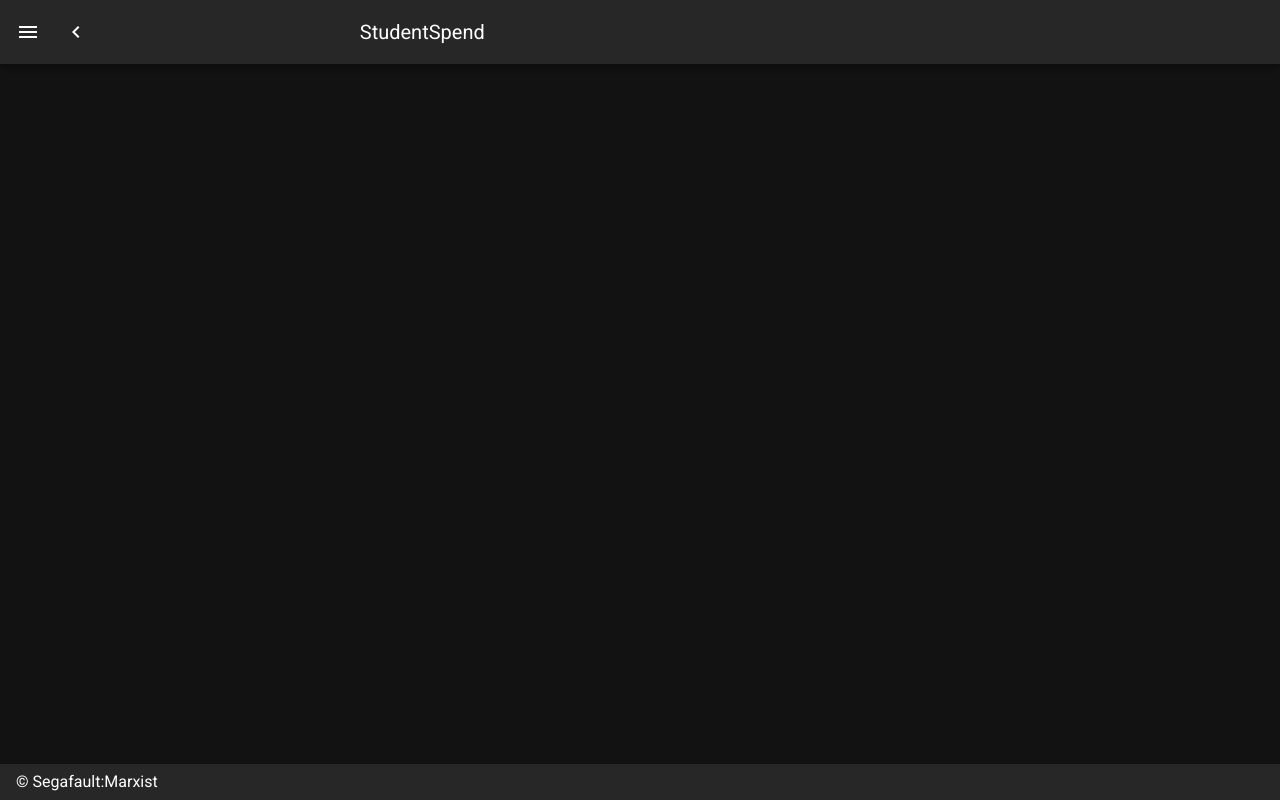
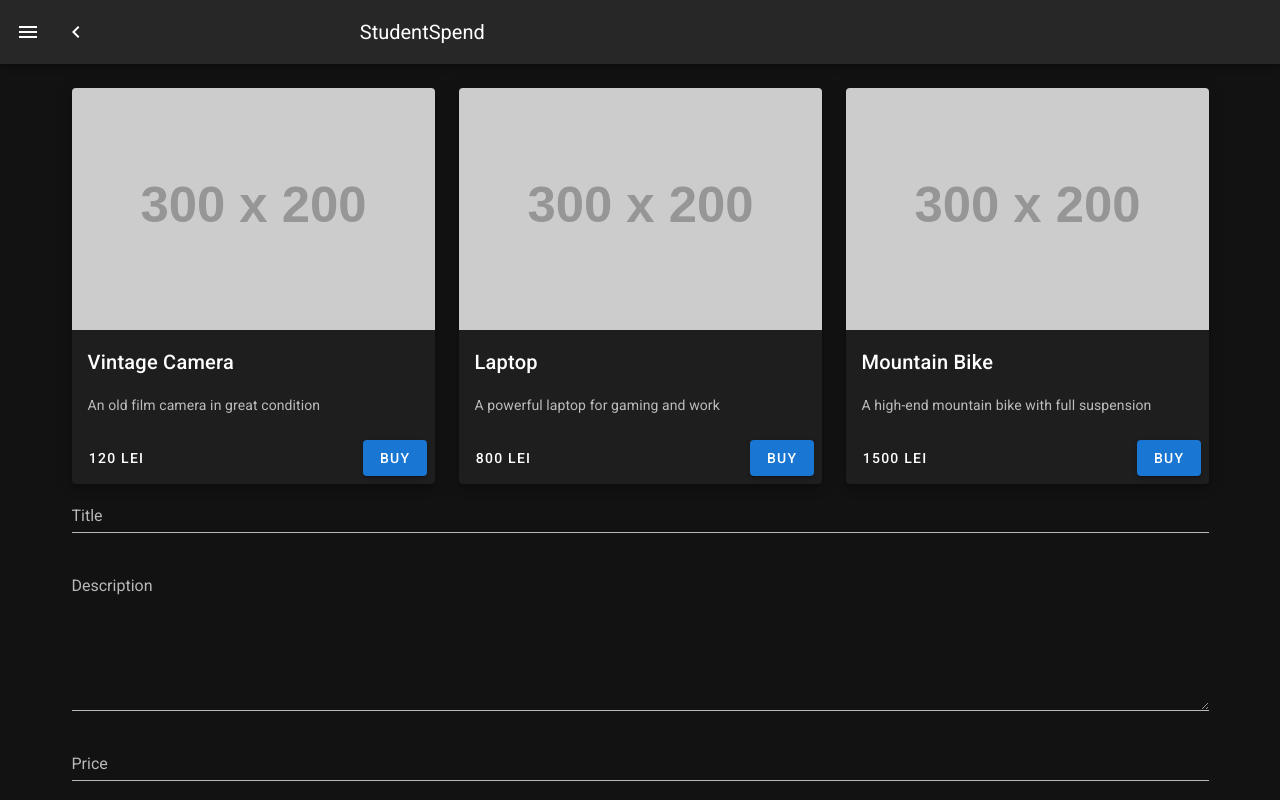
Before and after one commit to raduu-m/HackITAll-App, a Nuxt app in the folder template-nuxtjs/: page /Marketplace in a window 1280 px wide. Shown: the top 800 px of the page. Built offline with nearby package versions, Linux system fonts and the light colour scheme.

Commit message:
Added Marketplace and other improvements

```diff
--- a/template-nuxtjs/layouts/default.vue
+++ b/template-nuxtjs/layouts/default.vue
@@ -115,7 +115,17 @@ export default {
           icon: 'mdi mdi-forum-outline', //mdi-chart-bubble
           title: 'Gheorghe',
           to: '/assistent'
-        }
+        },
+        {
+          icon: 'mdi mdi-credit-card-outline', //mdi-chart-bubble
+          title: 'Offers',
+          to: '/offerts'
+        },
+        {
+          icon: 'mdi mdi-shopping', //mdi-chart-bubble
+          title: 'Marketplace',
+          to: '/marketplace'
+        },
       ],
       miniVariant: false,
       right: false,
--- a/template-nuxtjs/pages/Assistent.vue
+++ b/template-nuxtjs/pages/Assistent.vue
@@ -1,27 +1,25 @@
 <template>
   <v-app>
-      <v-card class="elevation-12" style="; margin: 50px auto; height: 700px;  max-width: 100%;
-      width: 800px;
-      margin: 0 auto;">
+    <v-card class="elevation-12" style=" height: 750px; max-width: 100%; width: 800px;">
       <v-toolbar color="primary" dark>
-          <v-toolbar-title>AI Assistant Chat</v-toolbar-title>
+        <v-toolbar-title>Gheorghe</v-toolbar-title>
         <v-spacer></v-spacer>
       </v-toolbar>
-        <v-card-text style="height: 450px; overflow-y: scroll;">
+      <v-card-text style="height: 350px; overflow-y:auto;">
         <v-list>
           <v-list-item v-for="(message, index) in messages" :key="index">
             <v-list-item-content>
               <v-card class="pa-2" :class="{ 'blue-grey': message.sender === 'bot', 'green lighten-3': message.sender === 'user' }">
-                  <v-card-title v-if="message.sender === 'bot'" class="text-h6">AI Assistant:</v-card-title>
+                <v-card-title v-if="message.sender === 'bot'" class="text-h6">Gheorghe:</v-card-title>
                 <v-card-title v-else class="text-h6">You:</v-card-title>
-                  <v-card-text style="width: 100% margin: 50px auto">{{ message.content }}</v-card-text>
+                <v-card-text style="width: 100%; margin: 50px auto;">{{ message.content }}</v-card-text>
               </v-card>
             </v-list-item-content>
           </v-list-item>
         </v-list>
       </v-card-text>
-        <v-card-actions>
-          <v-form @submit.prevent="sendMessage">
+      <div style="display: flex; align-items: center; position: absolute; bottom: 0; width: 95%; margin-left: 10px;">
+        <v-form @submit.prevent="sendMessage" style="flex: 1;">
           <v-textarea
             v-model="messageContent"
             label="Type your message here"
@@ -32,9 +30,9 @@
             dense
             required
           ></v-textarea>
-            <v-btn color="primary" type="submit" :disabled="!messageContent.trim()">Send</v-btn>
         </v-form>
-        </v-card-actions>
+        <v-btn color="primary" type="submit" :disabled="!messageContent.trim()" style="margin-left: 16px; margin-bottom:25px" @click="sendMessage">Send</v-btn>
+      </div>
     </v-card>
   </v-app>
 </template>
@@ -70,10 +68,6 @@
         }
         return axios.post('/api/ai-chat', postData)
       },
-      logout () {
-        localStorage.removeItem('token')
-        this.$router.push('/login')
-      }
     }
   }
   </script>
--- /dev/null
+++ b/template-nuxtjs/pages/Marketplace.vue
@@ -0,0 +1,90 @@
+<template>
+    <v-container>
+      <v-row>
+        <v-col md="6" lg="4" v-for="ad in ads" :key="ad.id">
+          <v-card class="ad-card" :elevation="6">
+            <v-img :src="ad.image" class="ad-image" />
+            <v-card-title>{{ ad.title }}</v-card-title>
+            <v-card-text>{{ ad.description }}</v-card-text>
+            <v-card-actions>
+              <v-btn text> {{ ad.price }} Lei</v-btn>
+              <v-spacer />
+              <v-btn color="primary" @click="buy(ad.id)">Buy</v-btn>
+            </v-card-actions>
+          </v-card>
+        </v-col>
+      </v-row>
+      <v-form @submit.prevent="postAd">
+        <v-text-field v-model="title" label="Title" required></v-text-field>
+        <v-textarea v-model="description" label="Description" required></v-textarea>
+        <v-text-field v-model="price" label="Price" required></v-text-field>
+        <v-file-input label="Image" v-model="image"></v-file-input>
+        <v-btn type="submit" color="primary">Post Ad</v-btn>
+      </v-form>
+    </v-container>
+  </template>
+
+  <script>
+  export default {
+    data() {
+      return {
+        ads: [
+          {
+            id: 1,
+            title: 'Vintage Camera',
+            description: 'An old film camera in great condition',
+            price: 120,
+            image: 'https://via.placeholder.com/300x200/ebf8ff/000000?text=Vintage+Camera'
+          },
+          {
+            id: 2,
+            title: 'Laptop',
+            description: 'A powerful laptop for gaming and work',
+            price: 800,
+            image: 'https://via.placeholder.com/300x200/ebf8ff/000000?text=Laptop'
+          },
+          {
+            id: 3,
+            title: 'Mountain Bike',
+            description: 'A high-end mountain bike with full suspension',
+            price: 1500,
+            image: 'https://via.placeholder.com/300x200/ebf8ff/000000?text=Mountain+Bike'
+          }
+        ],
+        title: '',
+        description: '',
+        price: '',
+        image: null
+      };
+    },
+    methods: {
+      buy(adId) {
+        alert('You bought ad #' + adId);
+      },
+      postAd() {
+        const newAd = {
+          id: this.ads.length + 1,
+          title: this.title,
+          description: this.description,
+          price: this.price,
+          image: null
+        };
+        if (this.image) {
+          // Read the file as a base64 string and set it as the ad image
+          const reader = new FileReader();
+          reader.onload = () => {
+            newAd.image = reader.result;
+            this.ads.push(newAd);
+          };
+          reader.readAsDataURL(this.image);
+        } else {
+          this.ads.push(newAd);
+        }
+        this.title = '';
+        this.description = '';
+        this.price = '';
+        this.image = null;
+      }
+    }
+  };
+  </script>
--- a/template-nuxtjs/pages/Payments.vue
+++ b/template-nuxtjs/pages/Payments.vue
@@ -11,27 +11,59 @@
     <v-card>
       <v-card-title class="text-h5">{{ selectedCategory }}</v-card-title>
       <v-card-text>
+        <v-if v-if="selectedCategory === 'Restante' || selectedCategory === 'Campus'">
           <v-text-field
-            v-if="selectedCategory === 'Restante' || selectedCategory === 'Campus'"
             v-model="amount"
             label="Amount due"
             outlined
             dense
           />
           <v-text-field
-            v-if="selectedCategory === 'Other Payments'"
+            v-if="selectedPaymentType === 'Student'"
+            v-model="studentId"
+            label="Student ID"
+            outlined
+            dense
+          />
+          <v-text-field
+            v-if="selectedPaymentType === 'University'"
+            v-model="paymentNote"
+            label="Payment Note"
+            outlined
+            dense
+          />
+        </v-if>
+        <v-if v-if="selectedCategory === 'Other Payments'">
+          <v-select
+            v-model="selectedPaymentType"
+            :items="paymentTypes"
+            label="Payment Type"
+            outlined
+            dense
+          />
+          <v-text-field
             v-model="amount"
             label="Amount due"
             outlined
             dense
           />
+          <v-if v-if="selectedPaymentType === 'Student'">
             <v-text-field
-            v-if="selectedCategory === 'Other Payments'"
               v-model="studentId"
               label="Student ID"
               outlined
               dense
             />
+          </v-if>
+          <v-if v-if="selectedPaymentType === 'University'">
+            <v-text-field
+              v-model="paymentNote"
+              label="Payment Note"
+              outlined
+              dense
+            />
+          </v-if>
+        </v-if>
         <v-btn
           color="primary"
           dark
@@ -58,8 +90,11 @@
     return {
       selectedCategory: '',
       categories: ['Restante', 'Campus', 'Other Payments'],
+      selectedPaymentType: '',
+      paymentTypes: ['Student', 'University'],
       amount: '',
       studentId: '',
+      paymentNote: '',
     };
   },
   methods: {
@@ -72,8 +107,13 @@
       if (newValue === 'Restante' || newValue === 'Campus') {
         this.amount = '';
         this.studentId = '';
+        this.paymentNote = '';
+        this.selectedPaymentType = '';
       } else {
         this.amount = '';
+        this.studentId = '';
+        this.paymentNote = '';
+        this.selectedPaymentType = '';
       }
     },
   },
--- a/template-nuxtjs/pages/Profile.vue
+++ b/template-nuxtjs/pages/Profile.vue
@@ -26,24 +26,29 @@
     </v-card>
   </v-container>
 </template>
+<script>
+import QRCode from 'qrcode'
 
-  <script>
 export default {
   data() {
     return {
-        name: "John Doe",
-        accountId: "123456",
-        balance: "$500",
-        profilePic: "https://picsum.photos/id/237/200/300"
-      };
+      name: 'John Doe',
+      accountId: '123456',
+      balance: '$500',
+      profilePic: ''
+    }
   },
   methods: {
     changeProfilePic() {
-        // Prompt user to select an image file
-        // and set it as the new profile picture
-        // using an API call to the server
-        // ...
+      const data = `${this.name} (${this.accountId})`
+      QRCode.toDataURL(data)
+        .then(url => {
+          this.profilePic = url
+        })
+        .catch(err => {
+          console.error(err)
+        })
     }
   }
-  };
+}
 </script>
```
Also changed, not shown: template-nuxtjs/assets/logo_s.png (added). Lines whose indentation alone changed are shown as unchanged.
